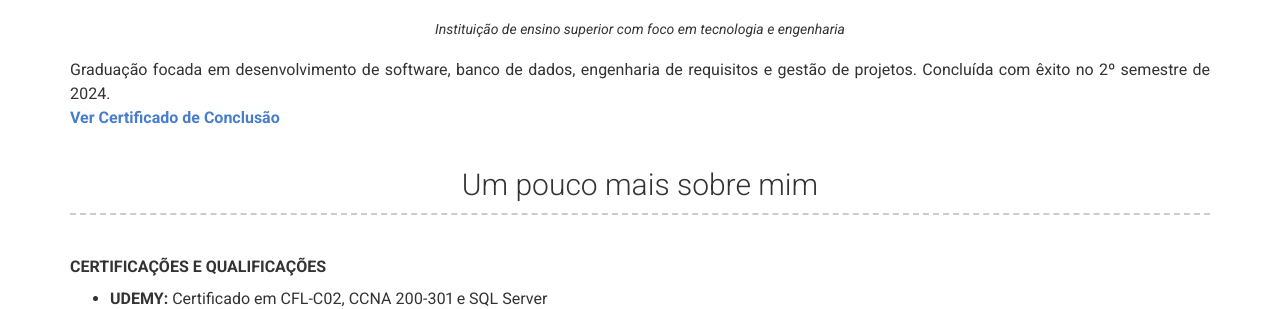
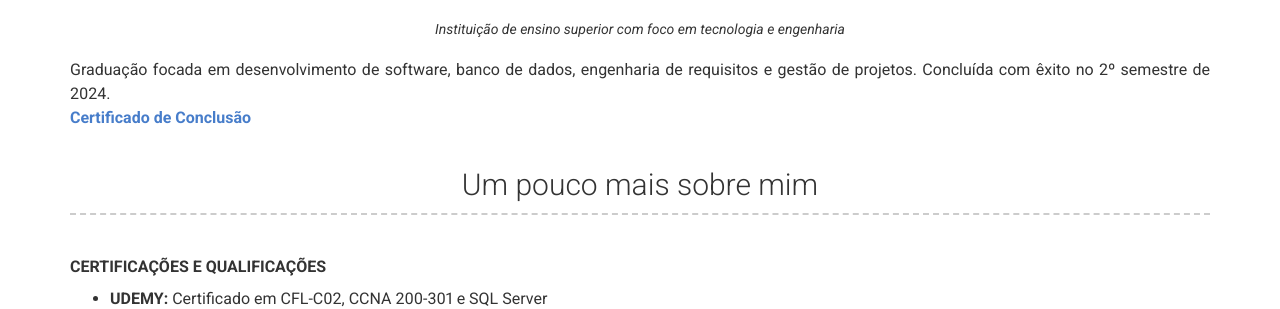
Before and after one commit to GustavoMaxCardoso/Gustavo-MCardoso.github.io, a Jekyll site: the page built from index.md, in a window 1280 px wide and 900 px high, scrolled down 1870 px. Shown: the part 152-461 px from the top of the window. Built offline with Jekyll 4.4.1, drawn with Linux system fonts in a browser that asks for light colours; nearby versions of some CDN libraries.

Commit message:
Finalizado

```diff
--- a/_config.yml
+++ b/_config.yml
@@ -123,7 +123,7 @@ content:
         quote: >
           Instituição de ensino superior com foco em tecnologia e engenharia
         description: | # this will include new lines to allow paragraphs
-          Graduação focada em desenvolvimento de software, banco de dados, engenharia de requisitos e gestão de projetos. Concluída com êxito no 2º semestre de 2024.<br> <a href="/assets/documents/Diploma_Facens.PDF" target="_blank" rel="noopener noreferrer"><strong>Ver Certificado de Conclusão</strong></a>
+          Graduação focada em desenvolvimento de software, banco de dados, engenharia de requisitos e gestão de projetos. Concluída com êxito no 2º semestre de 2024.<br> <a href="/assets/documents/Diploma_Facens.PDF" target="_blank" rel="noopener noreferrer"><strong>Certificado de Conclusão</strong></a>
 
   - title: Um pouco mais sobre mim
     layout: text
```
